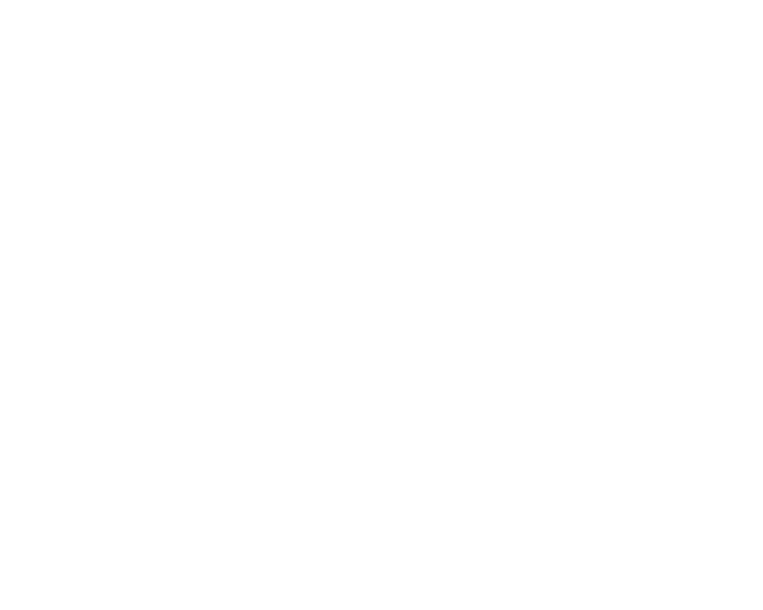
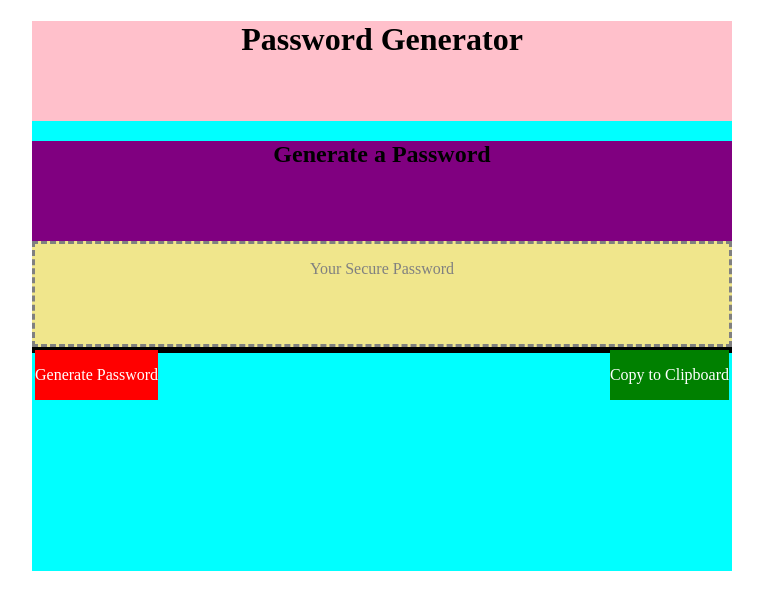
Before and after one commit to Gurinderp/PasswordGenerator, a plain HTML site: page passwordgen.html in a window 1280 px wide. Shown: the whole page, without its empty margins (258-1021 px from the left). Drawn offline with Linux system fonts and the light colour scheme.

Commit message:
Began layout for html and css

```diff
--- /dev/null
+++ b/passwordgen.css
@@ -0,0 +1,45 @@
+#main-box {
+    text-align: center;
+    height: 550px;
+    width: 700px;
+    margin-right: auto;
+    margin-left: auto;
+    background-color: aqua;
+}
+
+#top-half {
+    height: 100px;
+    width: auto;
+    background-color: pink;
+}
+
+#bottom-half {
+    height: 100px;
+    width: auto;
+    background-color: purple;
+}
+
+#generated {
+    border-style: dashed;
+    height: 100px;
+    width: auto;
+    color: grey;
+    background-color: khaki;
+}
+
+.buttons {
+    border-style: solid;
+}
+
+#gen-btn {
+    color: white;
+    background-color: red;
+    float: left;
+}
+
+#copy {
+    color: white;
+    background-color: green;
+    float: right;
+
+}
--- a/passwordgen.html
+++ b/passwordgen.html
@@ -5,8 +5,33 @@
     <meta name="viewport" content="width=device-width, initial-scale=1.0">
     <meta http-equiv="X-UA-Compatible" content="ie=edge">
     <title>Document</title>
+    <link rel="stylesheet" href="passwordgen.css">
 </head>
 <body>
+
+    <div id="main-box">
+        <div id="top-half">
+            <h1>Password Generator</h1>
+        </div>
+
+        <div id="bottom-half">
+            <h2>Generate a Password</h2>
+        </div>
+
+        <div id="generated">
+            <p>Your Secure Password</p>
+        </div>
+
+        <div class="buttons">
+            <div id="gen-btn">
+                <p>Generate Password</p>
+            </div>
+            <div id="copy">
+                <p>Copy to Clipboard</p>
+            </div>
+        </div>
+
+    </div>
 
 
 
@@ -15,6 +40,13 @@
         var lowerCase = "abcdefghijklmnopqrstuvwxyz".split("");
         var upperCase = "ABCDEFGHIJKLMNOPQRSTUVWXYZ".split("");
         var specialCharacters = "!@#$%&_-?/".split("");
+        var passwordGen;
+        var genBtn;
+
+        function printNum(){
+            $
+        }
+
 
     </script>
 </body>
```
